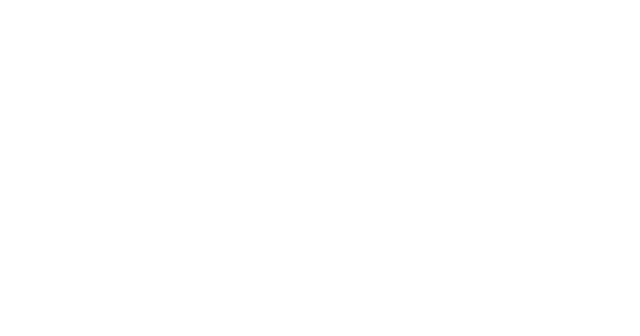
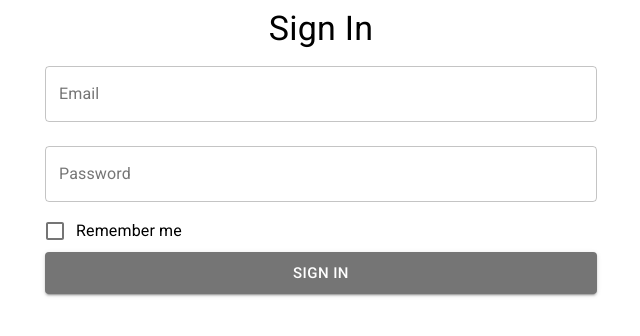
Before and after one commit to floss-order/pandora-s-box, a React (Create React App) app in the folder client/: page /signin in a window 1280 px wide. Shown: the top 336 px of the page, without its empty margins (319-959 px from the left). Built offline with nearby package versions, Linux system fonts and the light colour scheme.

Commit message:
Added sign in route

```diff
--- a/client/src/App.js
+++ b/client/src/App.js
@@ -2,12 +2,14 @@
 import theme from './theme'
 import { Switch, Route } from 'react-router-dom'
 import SignUp from './pages/SignUp'
+import SignIn from './pages/SignIn'
 
 function App() {
   return (
 	  <ThemeProvider theme={theme}>
 		  <Switch>
 			  <Route path="/signup" component={SignUp} />
+			  <Route path="/signin" component={SignIn} />
 		  </Switch>
 	  </ThemeProvider>
   )
```
